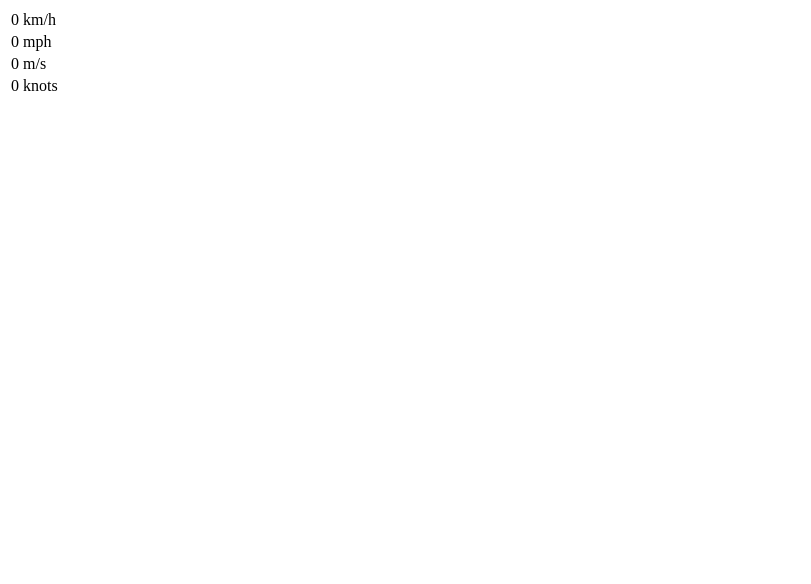
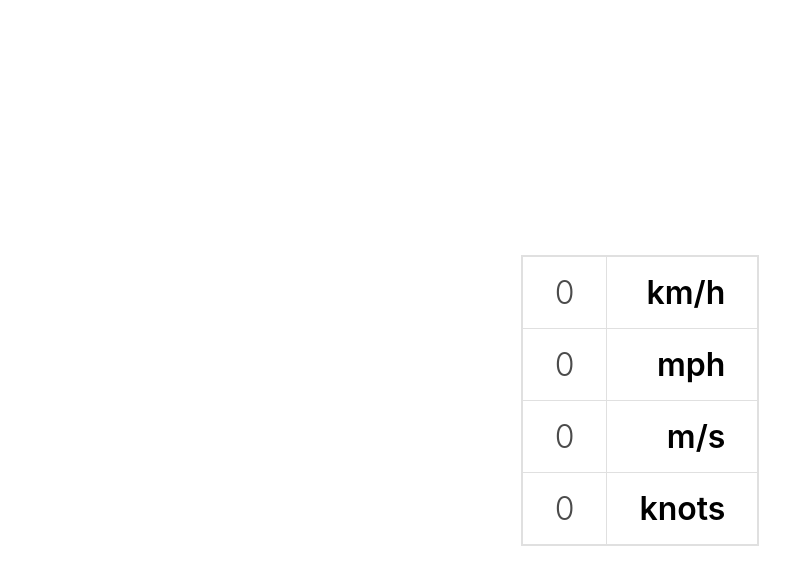
Before and after one commit to reitmaaj/speedometer, a plain HTML site: page index.html in a window 1280 px wide. Shown: the whole page, without its empty margins (0-811 px from the left). Drawn offline with Linux system fonts and the light colour scheme.

Commit message:
add basic styling

```diff
--- a/index.html
+++ b/index.html
@@ -3,6 +3,54 @@
     <head>
         <meta name="viewport" content="width=device-width, initial-scale=1">
         <link rel="manifest" href="manifest.json">
+
+        <style>
+        * {
+            margin: 0;
+            padding: 0;
+            box-sizing: border-box;
+        }
+        body {
+            font-family: -apple-system, BlinkMacSystemFont, 'Segoe UI', system-ui, sans-serif;
+            display: flex;
+            justify-content: center;
+            align-items: center;
+            min-height: 100vh;
+            background: #ffffff;
+            color: #000000;
+        }
+        @media (prefers-color-scheme: dark) {
+            body {
+                background: #000000;
+                color: #ffffff;
+            }
+            table {
+                border-color: #333333;
+            }
+            td {
+                border-color: #333333;
+            }
+        }
+        table {
+            border-collapse: collapse;
+            font-size: 2rem;
+            border: 2px solid #e0e0e0;
+        }
+        td {
+            padding: 1rem 2rem;
+            border: 1px solid #e0e0e0;
+        }
+        td:first-child {
+            font-weight: 300;
+            opacity: 0.7;
+        }
+        td:last-child {
+            font-weight: 600;
+            text-align: right;
+            font-variant-numeric: tabular-nums;
+        }
+        </style>
+
     </head>
     <body>
 
```
